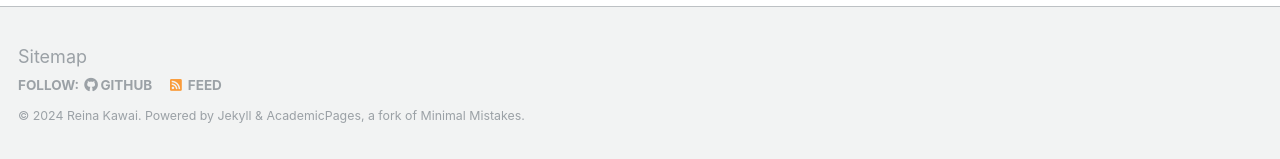
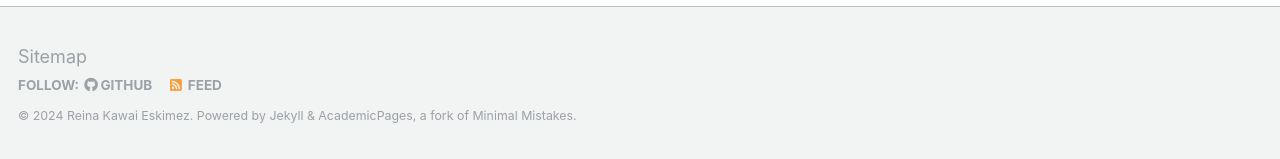
Before and after one commit to Reina-Kawai/Reina-Kawai.github.io, a Jekyll site: the page built from _pages/about.md, in a window 1280 px wide and 1109 px high. Shown: the part 947-1106 px from the top of the window. Built offline with Jekyll 4.4.1, drawn with Linux system fonts in a browser that asks for light colours.

Commit message:
Update _config.yml

```diff
--- a/_config.yml
+++ b/_config.yml
@@ -10,7 +10,7 @@
 locale                   : "en-US"
 title                    : "Personal Website" #"EconReinaKawai.github.io"
 title_separator          : "-"
-name                     : &name "Reina Kawai"
+name                     : &name "Reina Kawai Eskimez"
 description              : &description "World Bank"
 url                      : https://Reina-Kawai.github.io # the base hostname & protocol for your site e.g. "https://mmistakes.github.io"
 baseurl                  : "" # the subpath of your site, e.g. "/blog"
```
